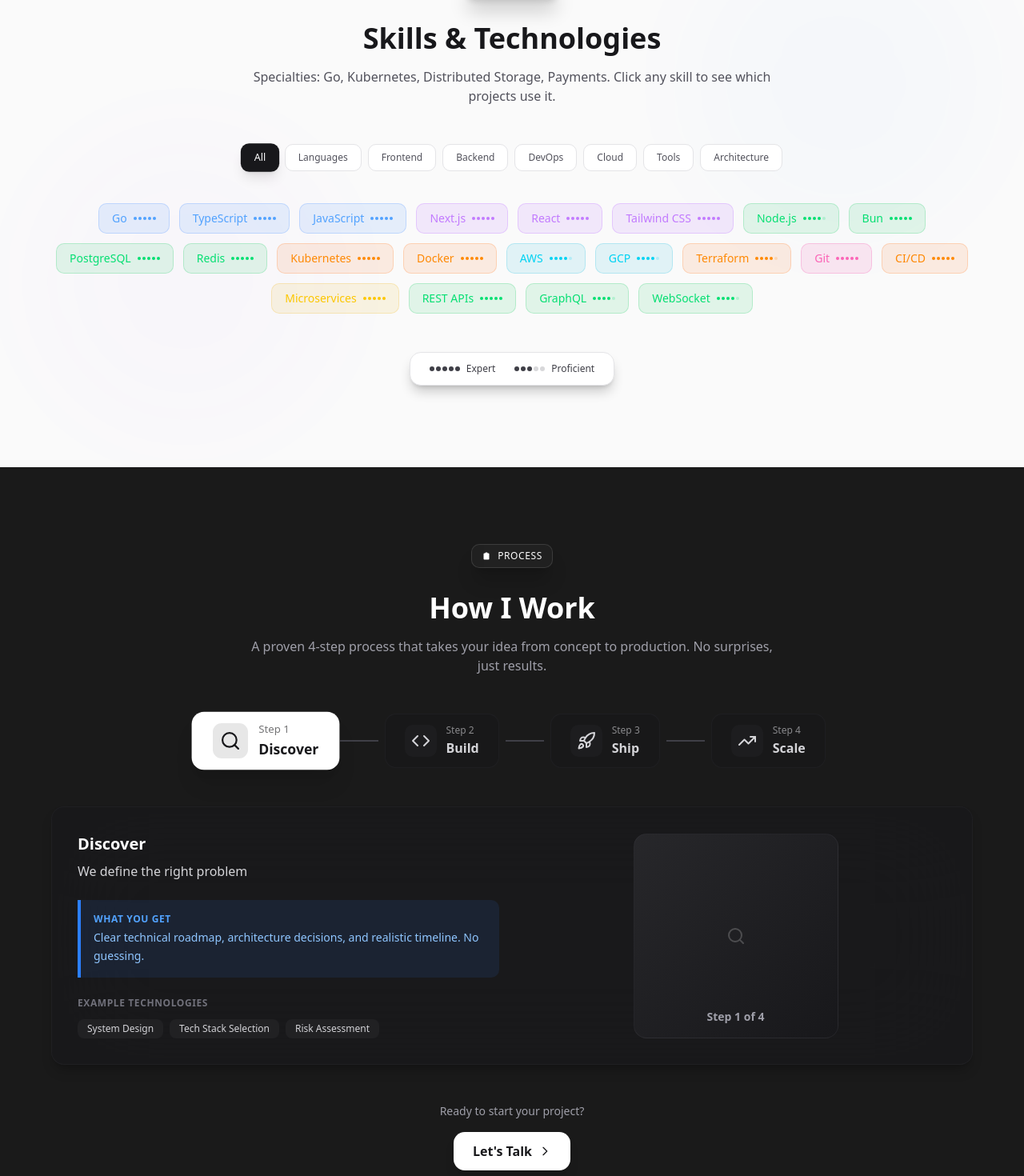
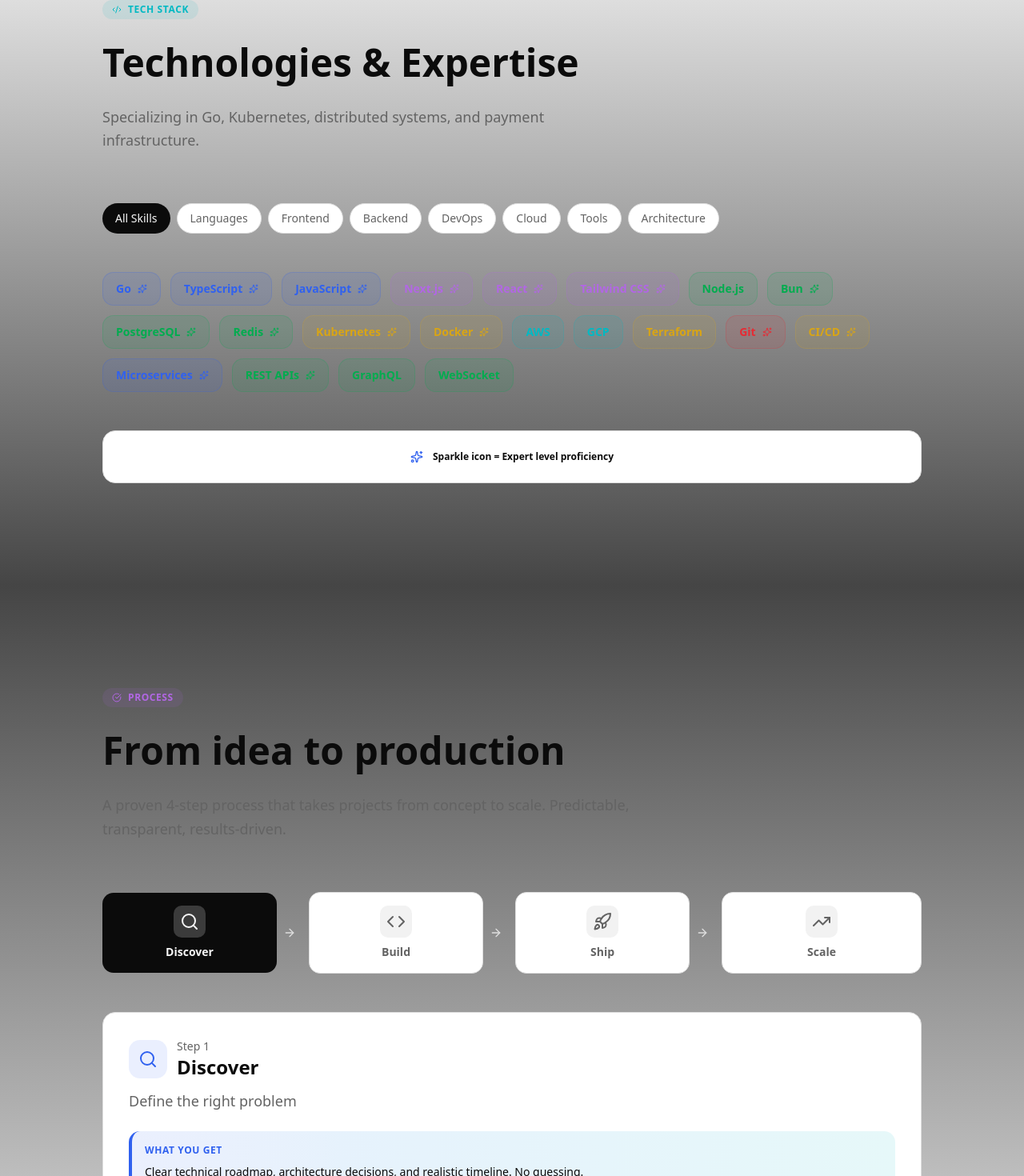
Before and after one commit to hasirciogluhq/hasirciogli.com-portfollio, a Next.js app: page / in a window 1280 px wide. Shown: the part 5031-6501 px from the top of the page at 80% size. Built offline with nearby package versions, Linux system fonts and the light colour scheme; a web font is replaced by a local one.

Commit message:
Redesign SkillsSection and ProcessSection with modern minimalist design
Co-authored-by: hasirciogluhq <86384408+hasirciogluhq@users.noreply.github.com>

```diff
--- a/src/components/ProcessSection.tsx
+++ b/src/components/ProcessSection.tsx
@@ -1,8 +1,7 @@
 "use client"
 
 import { useState } from "react"
-import { LiquidGlass } from "./liquid-glass"
-import { Search, Code, Rocket, TrendingUp } from "lucide-react"
+import { Search, Code, Rocket, TrendingUp, ArrowRight, CheckCircle } from "lucide-react"
 
 interface ProcessStep {
   id: number
@@ -19,15 +18,15 @@ export const ProcessSection = () => {
   const steps: ProcessStep[] = [
     {
       id: 1,
-      icon: <Search className="w-6 h-6" strokeWidth={2} />,
+      icon: <Search className="w-6 h-6" />,
       title: "Discover",
-      description: "We define the right problem",
+      description: "Define the right problem",
       outcome: "Clear technical roadmap, architecture decisions, and realistic timeline. No guessing.",
-      technologies: ["System Design", "Tech Stack Selection", "Risk Assessment"]
+      technologies: ["System Design", "Tech Stack", "Risk Assessment"]
     },
     {
       id: 2,
-      icon: <Code className="w-6 h-6" strokeWidth={2} />,
+      icon: <Code className="w-6 h-6" />,
       title: "Build",
       description: "Clean code, tested features",
       outcome: "Production-ready code with tests, documentation, and monitoring from day one.",
@@ -35,7 +34,7 @@ export const ProcessSection = () => {
     },
     {
       id: 3,
-      icon: <Rocket className="w-6 h-6" strokeWidth={2} />,
+      icon: <Rocket className="w-6 h-6" />,
       title: "Ship",
       description: "Deploy with confidence",
       outcome: "Automated CI/CD pipelines, zero-downtime deployments, and instant rollback capability.",
@@ -43,105 +42,107 @@ export const ProcessSection = () => {
     },
     {
       id: 4,
-      icon: <TrendingUp className="w-6 h-6" strokeWidth={2} />,
+      icon: <TrendingUp className="w-6 h-6" />,
       title: "Scale",
       description: "Grow without breaking",
       outcome: "Performance optimization, cost reduction, and systems that handle 10x growth.",
-      technologies: ["Load Balancing", "Caching", "Database Optimization"]
+      technologies: ["Load Balancing", "Caching", "Optimization"]
     }
   ]
 
   const currentStep = steps.find(s => s.id === activeStep)!
 
   return (
-    <section className="px-4 py-16 md:py-24 bg-[#1A1A1A] relative overflow-hidden">
-      <div className="max-w-6xl mx-auto">
-        {/* Section Header */}
-        <div className="text-center mb-12">
-          <LiquidGlass className="inline-block px-3 py-1.5 rounded-lg mb-6">
-            <div className="flex items-center gap-2">
-              <svg className="w-3 h-3 text-white" fill="currentColor" viewBox="0 0 24 24">
-                <path d="M9 5H7a2 2 0 00-2 2v12a2 2 0 002 2h10a2 2 0 002-2V7a2 2 0 00-2-2h-2M9 5a2 2 0 002 2h2a2 2 0 002-2M9 5a2 2 0 012-2h2a2 2 0 012 2m-6 9l2 2 4-4" />
-              </svg>
-              <span className="text-xs font-medium text-white uppercase tracking-wider">
+    <section className="px-4 py-24 md:py-32 bg-gradient-to-b from-muted/20 to-background">
+      <div className="max-w-5xl mx-auto">
+        {/* Minimalist Header */}
+        <div className="mb-16 space-y-6">
+          <div className="inline-flex items-center gap-2 px-3 py-1 rounded-full bg-brand-secondary/10 text-brand-secondary text-xs font-semibold uppercase tracking-wider">
+            <CheckCircle className="w-3 h-3" />
             Process
-              </span>
           </div>
-          </LiquidGlass>
 
-          <h2 className="text-3xl md:text-4xl font-bold text-white mb-4">
-            How I Work
+          <h2 className="text-4xl md:text-5xl font-bold text-foreground max-w-2xl leading-tight">
+            From idea to production
           </h2>
-          <p className="text-zinc-400 text-base max-w-2xl mx-auto">
-            A proven 4-step process that takes your idea from concept to production. No surprises, just results.
+
+          <p className="text-lg text-muted-foreground max-w-2xl leading-relaxed">
+            A proven 4-step process that takes projects from concept to scale. Predictable, transparent, results-driven.
           </p>
         </div>
 
-        {/* Desktop: Horizontal Stepper */}
-        <div className="hidden md:block">
-          {/* Step Pills */}
-          <div className="flex items-center justify-center mb-12">
+        {/* Process Steps - Horizontal */}
+        <div className="mb-12">
+          <div className="flex items-center justify-between gap-2">
             {steps.map((step, index) => (
-              <div key={step.id} className="flex items-center">
+              <div key={step.id} className="flex-1 flex items-center">
                 <button
                   onClick={() => setActiveStep(step.id)}
-                  className={`group relative px-6 py-3 rounded-xl transition-all duration-300 ${activeStep === step.id
-                    ? 'bg-white text-zinc-900 scale-110 shadow-xl'
-                    : 'bg-zinc-900/40 text-zinc-300 hover:bg-zinc-900/60 border border-zinc-800/50'
+                  className={`w-full p-4 rounded-xl transition-all duration-300 ${
+                    activeStep === step.id
+                      ? 'bg-foreground text-background'
+                      : 'bg-card text-muted-foreground hover:bg-accent border border-border'
                   }`}
                 >
-                  <div className="flex items-center gap-3">
-                    <div className={`p-2 rounded-lg ${activeStep === step.id ? 'bg-zinc-900/10' : 'bg-zinc-800/40'
+                  <div className="flex flex-col items-center gap-2">
+                    <div className={`p-2 rounded-lg ${
+                      activeStep === step.id ? 'bg-background/20' : 'bg-muted'
                     }`}>
-                      <div className={activeStep === step.id ? 'text-zinc-900' : 'text-zinc-300'}>
                       {step.icon}
                     </div>
-                    </div>
-                    <div className="text-left">
-                      <div className="text-xs opacity-60 mb-0.5">Step {step.id}</div>
-                      <div className="font-semibold">{step.title}</div>
-                    </div>
+                    <div className="text-sm font-semibold">{step.title}</div>
                   </div>
                 </button>
-
-                {/* Connector Line */}
                 {index < steps.length - 1 && (
-                  <div className={`w-12 h-0.5 mx-2 transition-colors ${activeStep > step.id ? 'bg-white' : 'bg-zinc-700'
+                  <ArrowRight className={`flex-shrink-0 mx-2 w-4 h-4 ${
+                    activeStep > step.id ? 'text-foreground' : 'text-border'
                   }`} />
                 )}
               </div>
             ))}
           </div>
+        </div>
 
-          {/* Step Content */}
-          <LiquidGlass className="p-8 rounded-2xl !bg-zinc-900/60 border border-zinc-800/50 shadow-lg">
-            <div className="grid grid-cols-2 gap-8">
+        {/* Step Details */}
+        <div className="p-8 rounded-2xl bg-card border border-border">
+          <div className="space-y-6">
             <div>
-                <h3 className="text-xl font-bold text-white mb-2">
+              <div className="flex items-center gap-3 mb-3">
+                <div className="p-3 rounded-xl bg-brand-primary/10">
+                  <div className="text-brand-primary">
+                    {currentStep.icon}
+                  </div>
+                </div>
+                <div>
+                  <div className="text-sm text-muted-foreground">Step {currentStep.id}</div>
+                  <h3 className="text-2xl font-bold text-foreground">
                     {currentStep.title}
                   </h3>
-                <p className="text-base text-zinc-300 mb-6">
+                </div>
+              </div>
+              <p className="text-lg text-muted-foreground">
                 {currentStep.description}
               </p>
+            </div>
 
-                <div className="bg-blue-500/10 border-l-4 border-blue-500 p-4 rounded-r-lg mb-6">
-                  <div className="text-xs font-semibold text-blue-400 uppercase tracking-wider mb-1">
+            <div className="p-4 rounded-xl bg-gradient-to-r from-brand-primary/10 to-brand-accent/10 border-l-4 border-brand-primary">
+              <div className="text-xs font-semibold text-brand-primary uppercase tracking-wider mb-2">
                 What You Get
               </div>
-                  <p className="text-sm text-blue-300 leading-relaxed">
+              <p className="text-sm text-foreground leading-relaxed">
                 {currentStep.outcome}
               </p>
             </div>
 
             <div>
-                  <div className="text-xs font-semibold text-zinc-500 uppercase tracking-wider mb-3">
-                    Example Technologies
+              <div className="text-xs font-semibold text-muted-foreground uppercase tracking-wider mb-3">
+                Technologies & Practices
               </div>
               <div className="flex flex-wrap gap-2">
                 {currentStep.technologies.map((tech) => (
                   <span
                     key={tech}
-                        className="px-3 py-1 bg-zinc-800/60 text-zinc-300 rounded-md text-xs font-medium"
+                    className="px-3 py-1.5 bg-muted text-foreground rounded-lg text-sm font-medium"
                   >
                     {tech}
                   </span>
@@ -149,94 +150,16 @@ export const ProcessSection = () => {
               </div>
             </div>
           </div>
-
-              <div className="flex items-center justify-center">
-                <div className="relative w-64 h-64 bg-gradient-to-br from-zinc-800 to-zinc-900 rounded-2xl flex items-center justify-center border border-zinc-700/30">
-                  <div className="text-8xl opacity-20 text-white">
-                    {currentStep.icon}
-                  </div>
-                  <div className="absolute bottom-4 left-4 right-4 text-center text-sm font-semibold text-zinc-400">
-                    Step {currentStep.id} of {steps.length}
-                  </div>
-                </div>
-              </div>
-            </div>
-          </LiquidGlass>
         </div>
 
-        {/* Mobile: Vertical Stepper */}
-        <div className="md:hidden space-y-4">
-          {steps.map((step) => (
-            <LiquidGlass
-              key={step.id}
-              className={`p-5 rounded-xl transition-all ${activeStep === step.id
-                ? '!bg-white text-zinc-900 scale-105'
-                : '!bg-zinc-900/40 text-zinc-300 border border-zinc-800/50'
-                }`}
-              onClick={() => setActiveStep(step.id)}
-            >
-              <div className="flex items-start gap-4">
-                <div className={`p-3 rounded-lg flex-shrink-0 ${activeStep === step.id ? 'bg-zinc-900/10' : 'bg-zinc-800/40'
-                  }`}>
-                  <div className={activeStep === step.id ? 'text-zinc-900' : 'text-zinc-300'}>
-                    {step.icon}
-                  </div>
-                </div>
-                <div className="flex-1">
-                  <div className="flex items-center gap-2 mb-2">
-                    <span className={`text-xs font-semibold ${activeStep === step.id ? 'text-zinc-600' : 'text-zinc-500'
-                      }`}>
-                      Step {step.id}
-                    </span>
-                    <span className="font-bold text-lg">{step.title}</span>
-                  </div>
-                  <p className={`text-sm mb-3 ${activeStep === step.id ? 'text-zinc-700' : 'text-zinc-400'
-                    }`}>
-                    {step.description}
-                  </p>
-
-                  {activeStep === step.id && (
-                    <div className="space-y-3 animate-in fade-in slide-in-from-top-2 duration-300">
-                      <div className={`p-3 rounded-lg ${activeStep === step.id ? 'bg-blue-50' : 'bg-white/10'
-                        }`}>
-                        <p className="text-sm leading-relaxed text-blue-900">
-                          {step.outcome}
-                        </p>
-                      </div>
-                      <div className="flex flex-wrap gap-2">
-                        {step.technologies.map((tech) => (
-                          <span
-                            key={tech}
-                            className={`px-2 py-1 rounded-md text-xs font-medium ${activeStep === step.id
-                              ? 'bg-zinc-100 text-zinc-700'
-                              : 'bg-zinc-800/60 text-zinc-300'
-                              }`}
-                          >
-                            {tech}
-                          </span>
-                        ))}
-                      </div>
-                    </div>
-                  )}
-                </div>
-              </div>
-            </LiquidGlass>
-          ))}
-        </div>
-
-        {/* Bottom CTA */}
-        <div className="text-center mt-12">
-          <p className="text-sm text-zinc-400 mb-4">
-            Ready to start your project?
-          </p>
+        {/* CTA */}
+        <div className="mt-12 text-center">
           <a
             href="/contact"
-            className="inline-flex items-center gap-2 px-6 py-3 bg-white text-zinc-900 rounded-xl font-semibold hover:bg-zinc-100 transition-colors shadow-lg hover:shadow-xl"
+            className="inline-flex items-center gap-2 px-6 py-3 bg-foreground text-background rounded-xl text-sm font-semibold hover:scale-105 transition-transform"
           >
-            Let&apos;s Talk
-            <svg className="w-4 h-4" fill="none" stroke="currentColor" viewBox="0 0 24 24">
-              <path strokeLinecap="round" strokeLinejoin="round" strokeWidth={2} d="M9 5l7 7-7 7" />
-            </svg>
+            Start Your Project
+            <ArrowRight className="w-4 h-4" />
           </a>
         </div>
       </div>
--- a/src/components/SkillsSection.tsx
+++ b/src/components/SkillsSection.tsx
@@ -1,9 +1,9 @@
 "use client"
 
 import { useState } from "react"
-import { LiquidGlass } from "./liquid-glass"
 import skillsData from "@/data/skills.json"
 import projectsData from "@/data/projects.json"
+import { Code2, Sparkles } from "lucide-react"
 
 interface Skill {
   name: string
@@ -26,72 +26,61 @@ export const SkillsSection = () => {
 
   const getCategoryColor = (category: string) => {
     const colors: Record<string, string> = {
-      Languages: "bg-blue-500/10 text-blue-400 border-blue-500/20",
-      Frontend: "bg-purple-500/10 text-purple-400 border-purple-500/20",
-      Backend: "bg-green-500/10 text-green-400 border-green-500/20",
-      DevOps: "bg-orange-500/10 text-orange-400 border-orange-500/20",
-      Cloud: "bg-cyan-500/10 text-cyan-400 border-cyan-500/20",
-      Tools: "bg-pink-500/10 text-pink-400 border-pink-500/20",
-      Architecture: "bg-yellow-500/10 text-yellow-400 border-yellow-500/20"
+      Languages: "bg-brand-primary/10 text-brand-primary border-brand-primary/20",
+      Frontend: "bg-brand-secondary/10 text-brand-secondary border-brand-secondary/20",
+      Backend: "bg-brand-success/10 text-brand-success border-brand-success/20",
+      DevOps: "bg-brand-warning/10 text-brand-warning border-brand-warning/20",
+      Cloud: "bg-brand-accent/10 text-brand-accent border-brand-accent/20",
+      Tools: "bg-brand-error/10 text-brand-error border-brand-error/20",
+      Architecture: "bg-brand-primary/10 text-brand-primary border-brand-primary/20"
     }
-    return colors[category] || "bg-zinc-800/40 text-zinc-400 border-zinc-700/50"
+    return colors[category] || "bg-muted text-muted-foreground border-border"
   }
 
   const getProjectNames = (projectSlugs: string[]) => {
     return projectSlugs
-      .map(slug => projectsData.projects.find((p: { slug: string }) => p.slug === slug)?.title)
+      .map(slug => projectsData.projects.find((p: { slug: string; _disabled?: boolean }) => p.slug === slug && !p._disabled)?.title)
       .filter(Boolean)
   }
 
   return (
-    <section className="px-4 py-16 md:py-24 bg-zinc-50 relative overflow-hidden">
-      {/* Background decorative elements */}
-      <div className="absolute inset-0 opacity-20">
-        <div className="absolute top-10 right-10 w-96 h-96 bg-blue-500/10 rounded-full blur-3xl" />
-        <div className="absolute bottom-10 left-10 w-96 h-96 bg-purple-500/10 rounded-full blur-3xl" />
-      </div>
+    <section className="px-4 py-24 md:py-32 bg-gradient-to-b from-background to-muted/20">
+      <div className="max-w-5xl mx-auto">
+        {/* Minimalist Header */}
+        <div className="mb-16 space-y-6">
+          <div className="inline-flex items-center gap-2 px-3 py-1 rounded-full bg-brand-accent/10 text-brand-accent text-xs font-semibold uppercase tracking-wider">
+            <Code2 className="w-3 h-3" />
+            Tech Stack
+          </div>
 
-      <div className="max-w-6xl mx-auto relative z-10">
-        {/* Section Header */}
-        <div className="text-center mb-12">
-          <LiquidGlass className="inline-block px-3 py-1.5 rounded-lg !bg-white border border-zinc-200 mb-6">
-            <div className="flex items-center justify-center gap-2">
-              <svg className="w-3 h-3 text-zinc-900" fill="currentColor" viewBox="0 0 24 24">
-                <path d="M9 3v2m6-2v2M9 19v2m6-2v2M5 9H3m2 6H3m18-6h-2m2 6h-2M7 19h10a2 2 0 002-2V7a2 2 0 00-2-2H7a2 2 0 00-2 2v10a2 2 0 002 2zM9 9h6v6H9V9z" />
-              </svg>
-              <span className="text-xs font-medium text-zinc-900 uppercase tracking-wider">
-                Tech Stack
-              </span>
-            </div>
-          </LiquidGlass>
+          <h2 className="text-4xl md:text-5xl font-bold text-foreground max-w-2xl leading-tight">
+            Technologies & Expertise
+          </h2>
 
-          <h2 className="text-3xl md:text-4xl font-bold text-zinc-900 mb-4">
-            Skills & Technologies
-          </h2>
-          <p className="text-zinc-600 text-base max-w-2xl mx-auto">
-            Specialties: Go, Kubernetes, Distributed Storage, Payments. Click any skill to see which projects use it.
+          <p className="text-lg text-muted-foreground max-w-2xl leading-relaxed">
+            Specializing in Go, Kubernetes, distributed systems, and payment infrastructure.
           </p>
         </div>
 
-        {/* Category Filters */}
-        <div className="flex flex-wrap justify-center gap-2 mb-10">
+        {/* Minimal Category Pills */}
+        <div className="flex flex-wrap gap-2 mb-12">
           {categories.map((category) => (
             <button
               key={category}
               onClick={() => setActiveCategory(category)}
-              className={`px-4 py-2 rounded-lg text-xs font-medium transition-all duration-300 ${
+              className={`px-4 py-2 rounded-full text-sm font-medium transition-all duration-300 ${
                 activeCategory === category
-                  ? 'bg-zinc-900 text-white shadow-lg scale-105'
-                  : 'bg-white text-zinc-600 hover:bg-zinc-100 hover:text-zinc-900 border border-zinc-200'
+                  ? 'bg-foreground text-background'
+                  : 'bg-card text-muted-foreground hover:bg-accent hover:text-accent-foreground border border-border'
               }`}
             >
-              {category === "all" ? "All" : category}
+              {category === "all" ? "All Skills" : category}
             </button>
           ))}
         </div>
 
-        {/* Skills Tag Cloud */}
-        <div className="flex flex-wrap justify-center gap-3 mb-12">
+        {/* Clean Tag Cloud */}
+        <div className="flex flex-wrap gap-3">
           {filteredSkills.map((skill: Skill) => {
             const projectNames = getProjectNames(skill.projects)
             const isHovered = hoveredSkill === skill.name
@@ -104,38 +93,30 @@ export const SkillsSection = () => {
                 onMouseLeave={() => setHoveredSkill(null)}
               >
                 <button
-                  className={`group px-4 py-2 rounded-lg border transition-all duration-300 ${
+                  className={`group px-4 py-2.5 rounded-xl border transition-all duration-300 ${
                     getCategoryColor(skill.category)
-                  } ${isHovered ? 'scale-110 shadow-lg' : 'scale-100'}`}
+                  } ${isHovered ? 'scale-105 shadow-lg' : 'scale-100'}`}
                 >
                   <div className="flex items-center gap-2">
-                    <span className="text-sm font-medium">{skill.name}</span>
-                    {/* Proficiency dots */}
-                    <div className="flex gap-0.5">
-                      {Array.from({ length: 5 }).map((_, i) => (
-                        <div
-                          key={i}
-                          className={`w-1 h-1 rounded-full ${
-                            i < skill.proficiency ? 'bg-current' : 'bg-current opacity-20'
-                          }`}
-                        />
-                      ))}
-                    </div>
+                    <span className="text-sm font-semibold">{skill.name}</span>
+                    {skill.proficiency === 5 && (
+                      <Sparkles className="w-3 h-3" />
+                    )}
                   </div>
                 </button>
 
                 {/* Tooltip */}
                 {isHovered && projectNames.length > 0 && (
                   <div className="absolute bottom-full left-1/2 -translate-x-1/2 mb-2 z-50 animate-in fade-in slide-in-from-bottom-2 duration-200">
-                    <LiquidGlass className="px-3 py-2 !bg-white border border-zinc-200 shadow-2xl whitespace-nowrap">
-                      <div className="text-xs text-zinc-700">
+                    <div className="px-3 py-2 bg-card border border-border rounded-lg shadow-2xl whitespace-nowrap">
+                      <div className="text-xs text-foreground">
                         <div className="font-semibold mb-1">Used in:</div>
                         {projectNames.map((name, i) => (
-                          <div key={i} className="text-zinc-600">• {name}</div>
+                          <div key={i} className="text-muted-foreground">• {name}</div>
                         ))}
                       </div>
-                    </LiquidGlass>
-                    <div className="absolute top-full left-1/2 -translate-x-1/2 w-2 h-2 bg-white rotate-45 border-r border-b border-zinc-200" />
+                    </div>
+                    <div className="absolute top-full left-1/2 -translate-x-1/2 w-2 h-2 bg-card rotate-45 border-r border-b border-border -mt-1" />
                   </div>
                 )}
               </div>
@@ -143,33 +124,12 @@ export const SkillsSection = () => {
           })}
         </div>
 
-        {/* Proficiency Legend */}
-        <div className="text-center">
-          <LiquidGlass className="inline-block px-6 py-3 rounded-xl !bg-white border border-zinc-200 shadow-lg">
-            <div className="flex items-center gap-6 text-xs text-zinc-700">
-              <div className="flex items-center gap-2">
-                <div className="flex gap-0.5">
-                  {Array.from({ length: 5 }).map((_, i) => (
-                    <div key={i} className="w-1.5 h-1.5 rounded-full bg-zinc-700" />
-                  ))}
-                </div>
-                <span>Expert</span>
-              </div>
-              <div className="flex items-center gap-2">
-                <div className="flex gap-0.5">
-                  {Array.from({ length: 5 }).map((_, i) => (
-                    <div
-                      key={i}
-                      className={`w-1.5 h-1.5 rounded-full ${
-                        i < 3 ? 'bg-zinc-700' : 'bg-zinc-700 opacity-20'
-                      }`}
-                    />
-                  ))}
-                </div>
-                <span>Proficient</span>
-              </div>
-            </div>
-          </LiquidGlass>
+        {/* Legend */}
+        <div className="mt-12 p-6 rounded-2xl bg-card border border-border">
+          <div className="flex items-center justify-center gap-3 text-xs text-muted-foreground">
+            <Sparkles className="w-4 h-4 text-brand-primary" />
+            <span className="font-semibold text-foreground">Sparkle icon = Expert level proficiency</span>
+          </div>
         </div>
       </div>
     </section>
```
Lines whose indentation alone changed are shown as unchanged.
